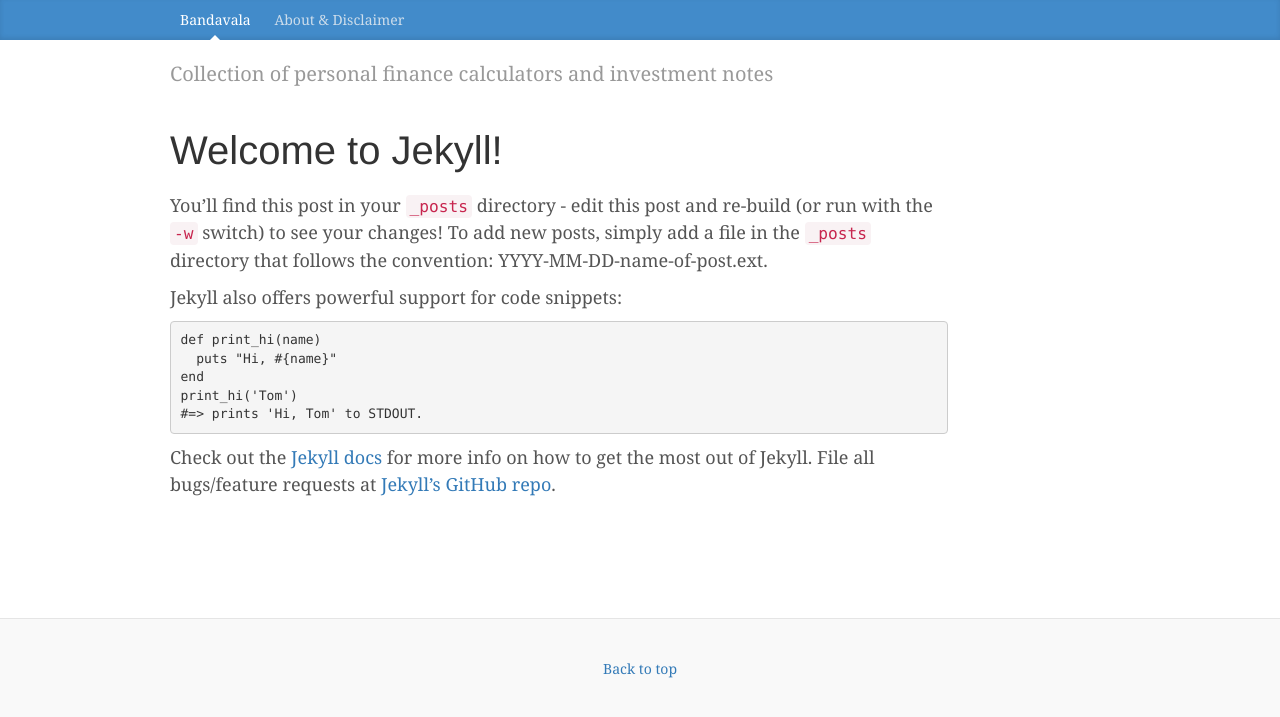
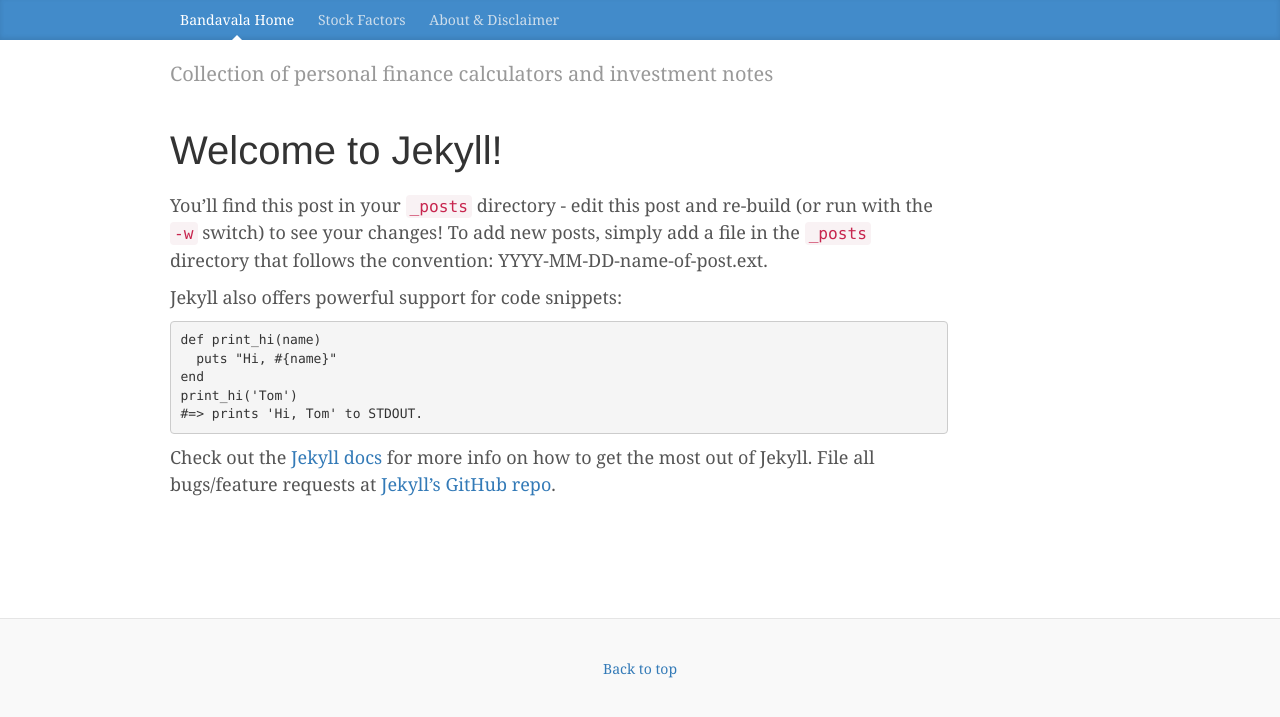
Before and after one commit to bandavala/bandavala.github.io, a Jekyll site: the page built from index.html, in a window 1280 px wide. Shown: the top 717 px of the page. Built offline with Jekyll 4.4.1, drawn with Linux system fonts in a browser that asks for light colours; nearby versions of some CDN libraries; the list of posts is cut into pages by our own code.

Commit message:
Added stock factors page'

```diff
--- a/_includes/bsHeader.html
+++ b/_includes/bsHeader.html
@@ -2,7 +2,8 @@
   <div class="blog-masthead">
     <div class="container">
       <nav class="blog-nav">
-        <a class="blog-nav-item {% if page.pageName == 'home' %} active {% endif %}" href="{{ site.baseurl }}/">{{ site.title }}</a>
+        <a class="blog-nav-item {% if page.pageName == 'home' %} active {% endif %}" href="{{ site.baseurl }}/">{{ site.title }} Home</a>
+        <a class="blog-nav-item {% if page.pageName == 'stockFactors' %} active {% endif %}" href="{{ site.baseurl }}/stockfactors/">Stock Factors</a>
         <a class="blog-nav-item {% if page.pageName == 'disclaimer' %} active {% endif %}" href="{{ site.baseurl }}/Disclaimer/">About & Disclaimer</a>
       </nav>
      </div>
```
